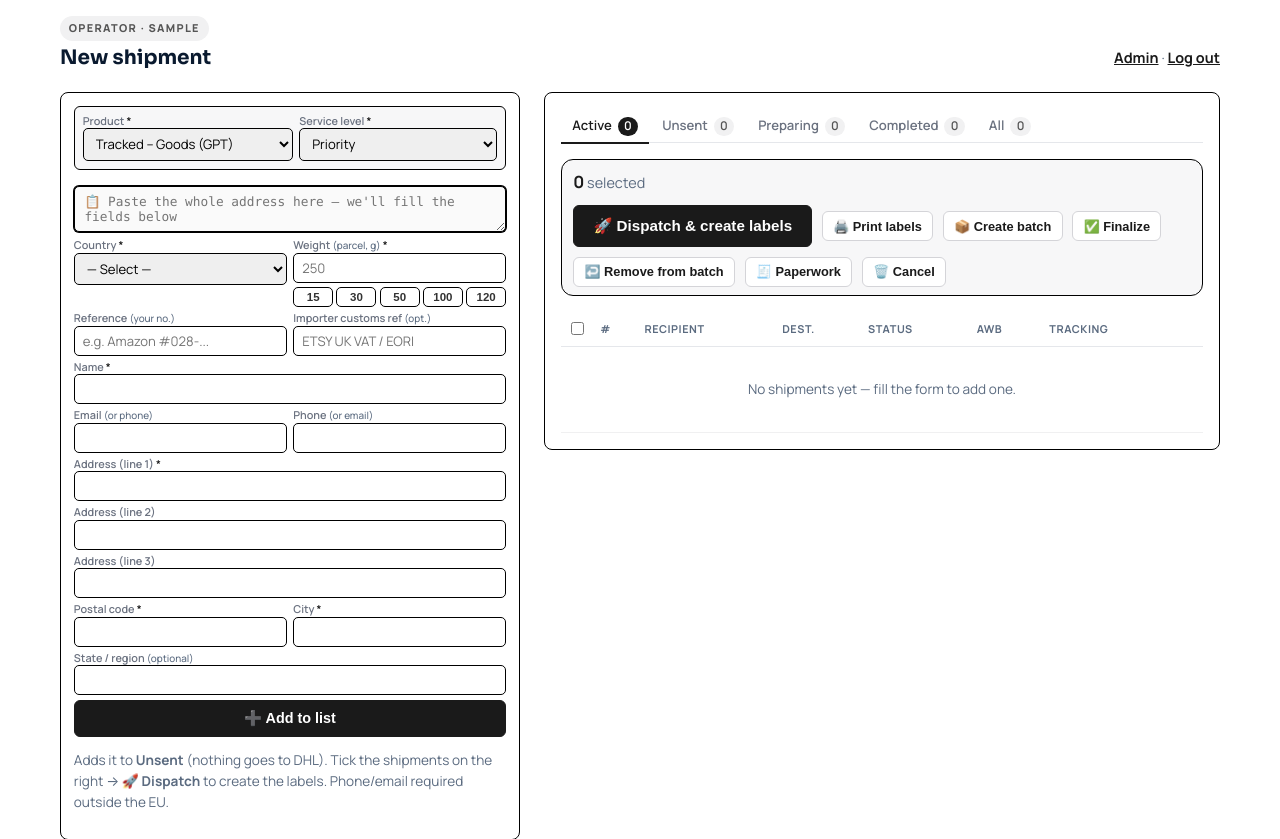
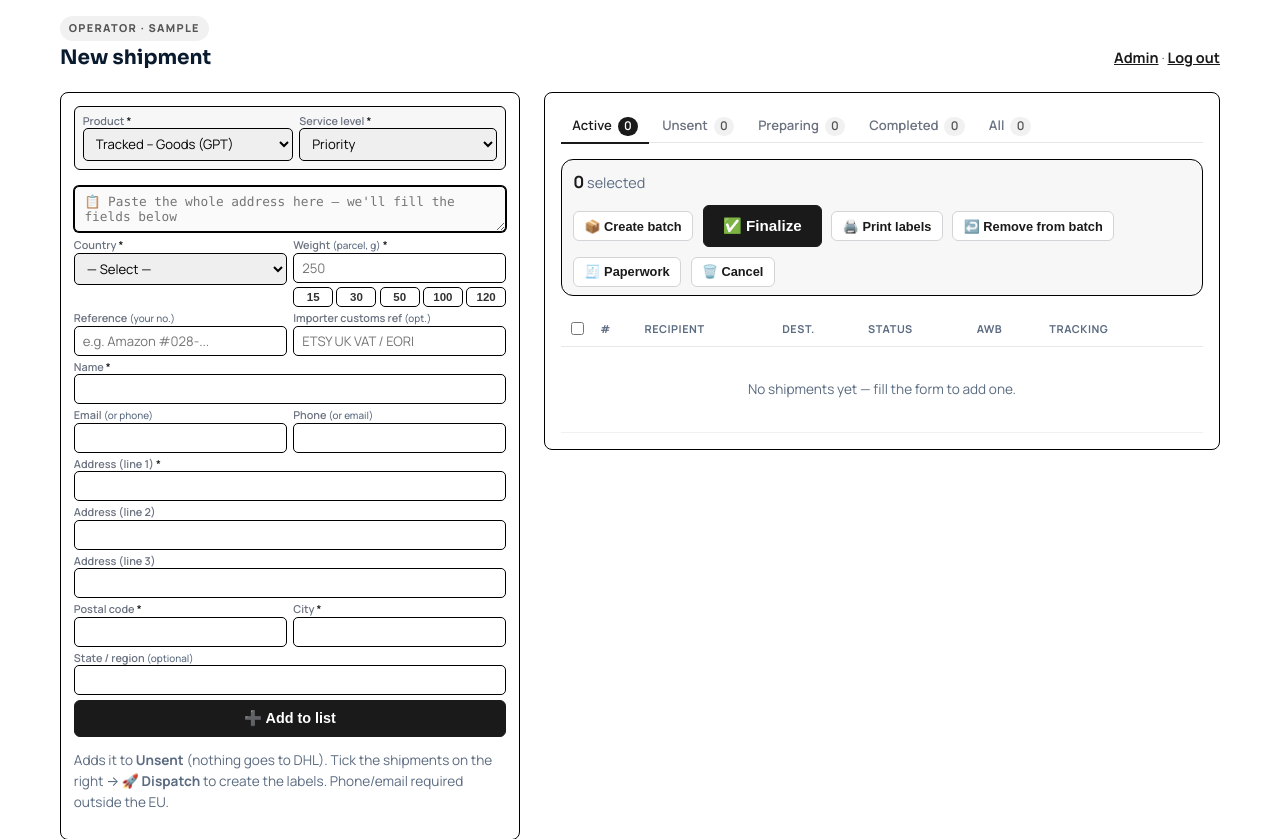
Before and after one commit to uigeadall/marbaras-post, a Django app: page /app/ in a window 1280 px wide. Shown: the part 73-912 px from the top of the page. Run offline with Django 4.2, Linux system fonts and the light colour scheme; the visitor is signed in with stand-in values (Sample User, id 1); data that the repository does not hold is empty.

Commit message:
Remove Dispatch button; add confirmation on Finalize
Drop the one-click Dispatch (combine+finalize) so the only path is the
deliberate Create batch → Finalize flow. Finalize is now the primary
button and asks for confirmation (REAL billable labels).

Co-Authored-By: Claude Opus 4.8 <noreply@anthropic.com>

```diff
--- a/templates/app/dashboard.html
+++ b/templates/app/dashboard.html
@@ -138,10 +138,9 @@
         <!-- primary action: select rows then click -->
         <div class="action-bar">
           <span class="sel-hint"><b id="sel-count">0</b> selected</span>
-          <button form="batch" formaction="{% url 'dispatch' %}" class="btn btn-primary" onclick="return confirmDispatch()">🚀 Dispatch & create labels</button>
+          <button form="batch" formaction="{% url 'combine' %}" class="btn-mini amber">📦 Create batch</button>
+          <button form="batch" formaction="{% url 'finalize' %}" class="btn btn-primary" onclick="return confirmFinalize()">✅ Finalize</button>
           <button form="batch" formaction="{% url 'print_all' %}" formtarget="_blank" class="btn-mini blue">🖨️ Print labels</button>
-          <button form="batch" formaction="{% url 'combine' %}" class="btn-mini amber">📦 Create batch</button>
-          <button form="batch" formaction="{% url 'finalize' %}" class="btn-mini green2">✅ Finalize</button>
           <button form="batch" formaction="{% url 'remove_from_batch' %}" class="btn-mini" onclick="return confirm('Remove the selected shipments from their batch (back to Draft)?')">↩️ Remove from batch</button>
           <button form="batch" formaction="{% url 'print_paperwork' %}" formtarget="_blank" class="btn-mini ink">🧾 Paperwork</button>
           <button form="batch" formaction="{% url 'cancel' %}" class="btn-mini red" onclick="return confirm('Cancel the selected shipments at DHL?')">🗑️ Cancel</button>
@@ -285,11 +284,11 @@ function checkContact(){
   return true;
 }
 
-// Dispatch creates REAL billable labels — confirm and require a selection.
-function confirmDispatch(){
+// Finalize creates REAL billable labels — confirm and require a selection.
+function confirmFinalize(){
   const n = document.querySelectorAll('.rowchk:checked').length;
-  if(n === 0){ alert('First tick the shipments you want to dispatch.'); return false; }
-  return confirm('Dispatch '+n+' shipment(s)? This creates REAL labels at DHL on one shared AWB.');
+  if(n === 0){ alert('First tick the prepared shipments you want to finalize.'); return false; }
+  return confirm('Finalize '+n+' shipment(s)?\n\nThis creates REAL billable labels at DHL. The whole batch is finalized — make sure these are the ones you want to ship.');
 }
 </script>
 {% endblock %}
```
